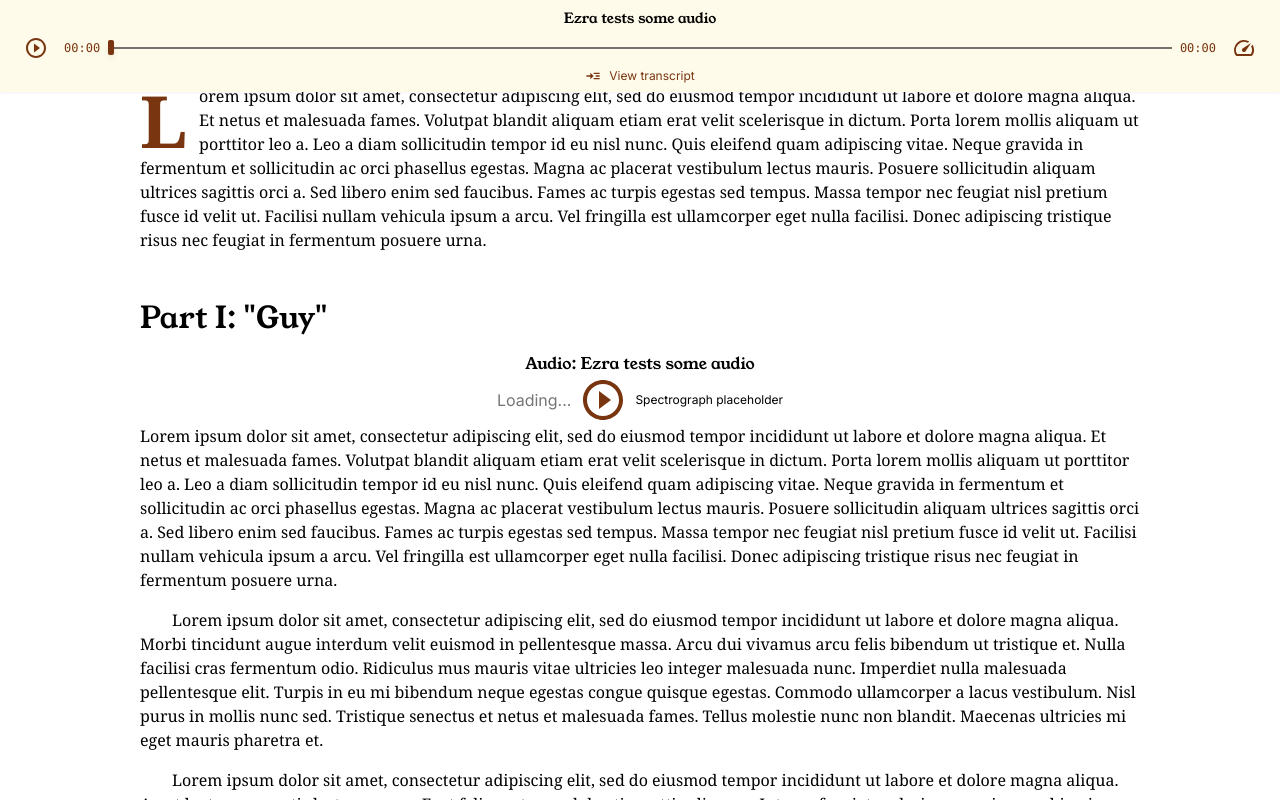
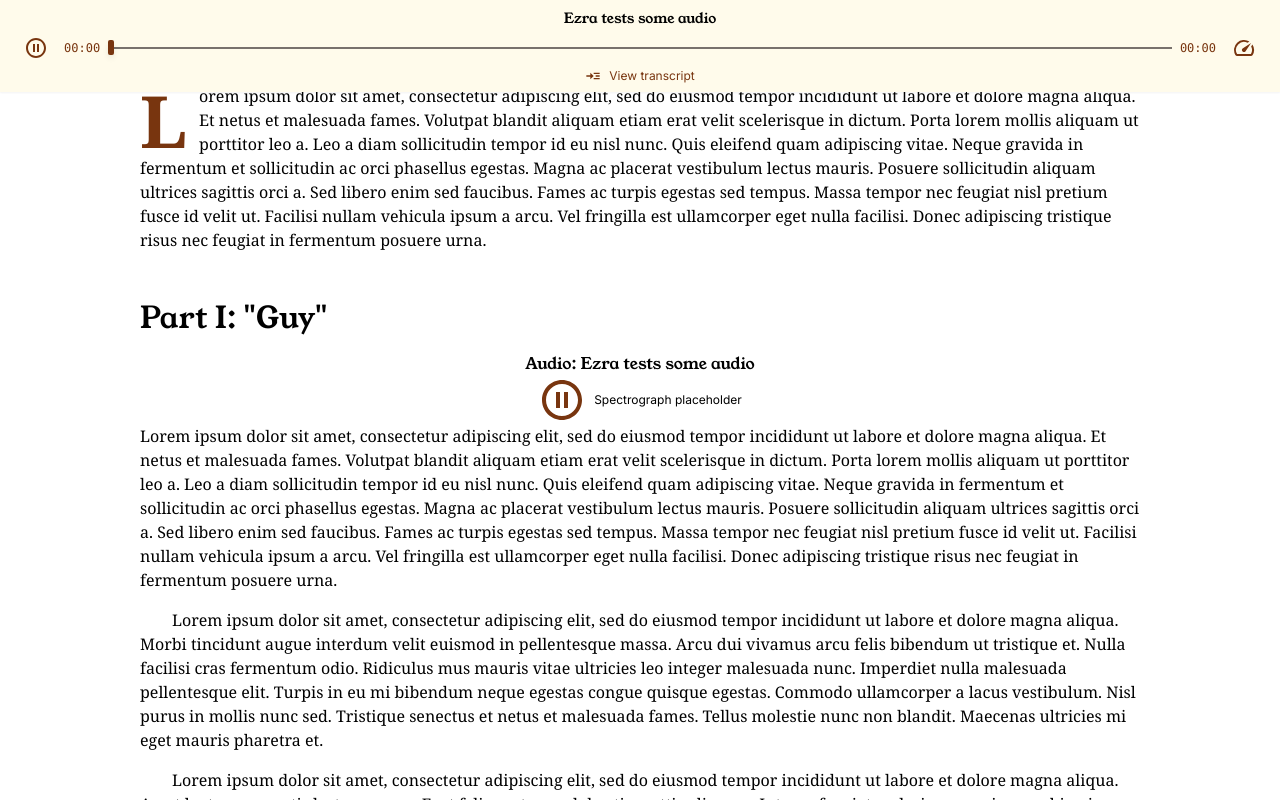
Before and after one commit to ezra-sg/portfolio, a Next.js app: page /val/en in a window 1280 px wide. Both pictures are taken after a click on the button 562 px from the left and 1164 px from the top of the page. Shown: the part 764-1564 px from the top of the page. Built offline with nearby package versions, Linux system fonts and the light colour scheme.

Commit message:
fix play/pause/restart functionality

```diff
--- a/components/val/audio/audio-snippet.tsx
+++ b/components/val/audio/audio-snippet.tsx
@@ -36,9 +36,9 @@ export default function AudioSnippet({ src, title, transcript }: AudioSnippetPro
         } = AudioStatus;
         const status = audioStatus;
 
-        if ([playing, complete].includes(status)) {
+        if (status === playing) {
             pauseAudio();
-        } else if ([paused, stopped].includes(status)) {
+        } else if ([paused, complete, stopped].includes(status)) {
             playAudio(snippetId, src, title, transcript);
         }
     }
@@ -50,7 +50,6 @@ export default function AudioSnippet({ src, title, transcript }: AudioSnippetPro
                 paused,
                 complete,
                 stopped,
-                loading,
             } = AudioStatus;
 
             if (status === playing) {
@@ -60,14 +59,13 @@ export default function AudioSnippet({ src, title, transcript }: AudioSnippetPro
                 setIcon('play');
                 setAudioStatus(paused);
             } else if (status === complete) {
+                console.log('here');
+
                 setIcon('restart');
                 setAudioStatus(complete);
             } else if (status === stopped) {
                 setIcon('play');
                 setAudioStatus(stopped);
-            } else {
-                setIcon('play');
-                setAudioStatus(loading);
             }
         });
 
@@ -83,8 +81,6 @@ export default function AudioSnippet({ src, title, transcript }: AudioSnippetPro
             </h3>
 
             <div className="flex gap-2 items-center">
-                {audioStatus === AudioStatus.loading && <div className="animate-pulse">Loading...</div>}
-
                 <button className="text-amber-900 dark:text-orange-300" onClick={handleButtonClick}>
                     {icon === 'play' && <MdPlayCircleOutline className="h-12 w-12" aria-hidden={true} />}
                     {icon === 'pause' && <MdOutlinePauseCircleOutline className="h-12 w-12" aria-hidden={true} />}
--- a/components/val/audio/global-audio-player.tsx
+++ b/components/val/audio/global-audio-player.tsx
@@ -36,6 +36,8 @@ export default function AudioPlayer({ labelledBy }: AudioPlayerProps) {
     const playbackSpeedButtonRef = useRef<HTMLButtonElement | null>(null);
     const playbackSpeedClickawayHandlerRef = useRef<null | ((event: MouseEvent) => void)>(null);
     const documentHasClickawayListener = useRef(false);
+    const isLoaded = useRef(false);
+    const audioId = useRef<string | null>(null);
 
     const { t } = useI18n();
 
@@ -110,7 +112,12 @@ export default function AudioPlayer({ labelledBy }: AudioPlayerProps) {
     useEffect(() => {
         const audioElement = audioElementRef.current!;
 
-        audioElement.src = currentAudioData.src ?? '';
+        if (audioId.current !== currentAudioData.snippetId) {
+            audioId.current = currentAudioData.snippetId;
+
+            audioElement.src = currentAudioData.src ?? '';
+            audioElement.load();
+        }
     }, [currentAudioData]);
 
     useEffect(() => {
@@ -121,14 +128,14 @@ export default function AudioPlayer({ labelledBy }: AudioPlayerProps) {
                 // restart audio
                 audioElement.currentTime = 0;
             }
-            audioElement.play();
+            if (isLoaded.current) {
+                audioElement.play();
+            }
         } else if (audioPlaybackState === AudioStatus.paused) {
             audioElement.pause();
         } else if (audioPlaybackState === AudioStatus.stopped) {
 
         } else if (audioPlaybackState === AudioStatus.complete) {
-
-        } else if (audioPlaybackState === AudioStatus.loading) {
 
         }
 
@@ -161,21 +168,16 @@ export default function AudioPlayer({ labelledBy }: AudioPlayerProps) {
             {/* play/pause button */}
             <button
                 onClick={() => {
-                    setAudioStatus(AudioStatus.paused);
+                    const newAudioStatus = isPlaying ? AudioStatus.paused : AudioStatus.playing;
+                    setAudioStatus(newAudioStatus, currentAudioData.snippetId);
                     setShowRestartIcon(false);
                 }}
                 onKeyDown={(event) => {
                     if([' ', 'Enter'].includes(event.key)) {
                         event.preventDefault();
-                        setAudioStatus(AudioStatus.paused);
+                        setAudioStatus(AudioStatus.paused, currentAudioData.snippetId);
                         setShowRestartIcon(false);
                     }
-                }}
-                onLoadStart={() => {
-                    setAudioStatus(AudioStatus.loading);
-                }}
-                onLoadedData={() => {
-                    setAudioStatus(AudioStatus.playing);
                 }}
                 aria-label={playButtonAriaLabel}
                 title={playButtonAriaLabel}
@@ -281,8 +283,18 @@ export default function AudioPlayer({ labelledBy }: AudioPlayerProps) {
             hidden
             data-testid="audio-player-audio-element"
             onEnded={() => {
-                setAudioStatus(AudioStatus.complete);
+                setAudioStatus(AudioStatus.complete, currentAudioData.snippetId);
                 setShowRestartIcon(true);
+            }}
+            onLoadStart={() => {
+                isLoaded.current = false;
+            }}
+            onLoadedMetadata={() => {
+                isLoaded.current = true;
+
+                if (isPlaying) {
+                    audioElementRef.current!.play();
+                }
             }}
         />
     </>);
--- a/hooks/useAudioContext.tsx
+++ b/hooks/useAudioContext.tsx
@@ -5,7 +5,6 @@ export enum AudioStatus {
     paused = 'paused',
     stopped = 'stopped',
     complete = 'complete',
-    loading = 'loading',
 }
 
 type AudioData = {
@@ -20,7 +19,7 @@ type AudioContextType = {
         currentAudioData: AudioData;
         audioPlaybackState: AudioStatus;
         setAudioElementRef: (audioElement: HTMLAudioElement | null) => void;
-        setAudioStatus: (status: AudioStatus) => void;
+        setAudioStatus: (status: AudioStatus, snippetId?: string | null) => void;
     };
 
     snippet: {
@@ -65,7 +64,7 @@ export function AudioProvider({ children }: { children: ReactNode }) {
             title,
             transcript,
         });
-        setAudioStatus(AudioStatus.loading, snippetId);
+        setAudioStatus(AudioStatus.playing, snippetId);
     }
 
     function pauseAudio() {
@@ -75,7 +74,7 @@ export function AudioProvider({ children }: { children: ReactNode }) {
         setAudioStatus(AudioStatus.paused, currentAudioData.snippetId);
     }
 
-    function setAudioStatus(status: AudioStatus, snippetId: string) {
+    function setAudioStatus(status: AudioStatus, snippetId: string | null) {
         if (status === AudioStatus.playing) {
             notifyAllStopped(snippetId);
         } else if (status === AudioStatus.stopped) {
@@ -87,7 +86,10 @@ export function AudioProvider({ children }: { children: ReactNode }) {
             });
         }
 
-        notify(snippetId, status);
+        if (snippetId) {
+            notify(snippetId, status);
+        }
+
         setAudioPlaybackState(status);
     }
 
@@ -110,7 +112,7 @@ export function AudioProvider({ children }: { children: ReactNode }) {
         }
     };
 
-    function notifyAllStopped(except?: string) {
+    function notifyAllStopped(except?: string | null) {
         listeners.current.forEach((listener, snippetId) => {
             if (snippetId !== except) {
                 listener(AudioStatus.stopped);
```
